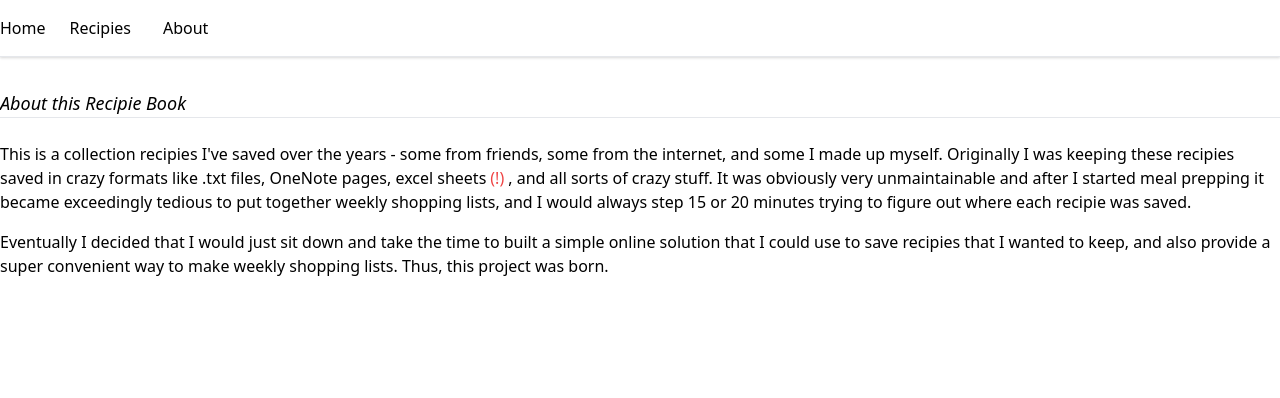
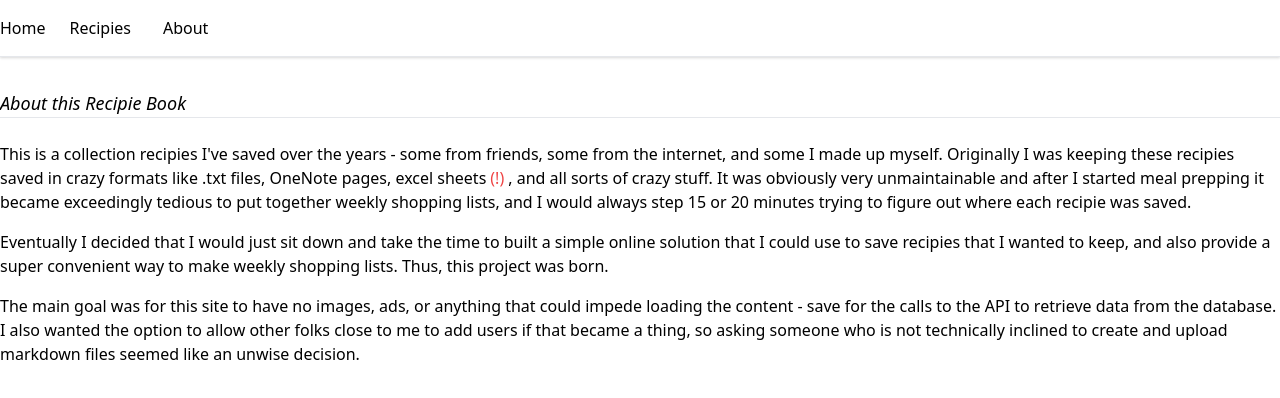
Before and after one commit to kairix-gh/recipiebook, a Vue app: page /about in a window 1280 px wide. Shown: the top 398 px of the page. Built offline with nearby package versions, Linux system fonts and the light colour scheme.

Commit message:
- Some more about stuff

```diff
--- a/src/views/About.vue
+++ b/src/views/About.vue
@@ -2,6 +2,7 @@
     <div>
         <h1 class="text-lg font-medium italic mb-6 border-b">About this Recipie Book</h1>
         <p class="mb-4">This is a collection recipies I've saved over the years - some from friends, some from the internet, and some I made up myself. Originally I was keeping these recipies saved in crazy formats like .txt files, OneNote pages, excel sheets<span class="text-red-500 font-medium px-1">(!)</span>, and all sorts of crazy stuff. It was obviously very unmaintainable and after I started meal prepping it became exceedingly tedious to put together weekly shopping lists, and I would always step 15 or 20 minutes trying to figure out where each recipie was saved.</p>
-        <p>Eventually I decided that I would just sit down and take the time to built a simple online solution that I could use to save recipies that I wanted to keep, and also provide a super convenient way to make weekly shopping lists. Thus, this project was born.</p>
+        <p class="mb-4">Eventually I decided that I would just sit down and take the time to built a simple online solution that I could use to save recipies that I wanted to keep, and also provide a super convenient way to make weekly shopping lists. Thus, this project was born.</p>
+        <p>The main goal was for this site to have no images, ads, or anything that could impede loading the content - save for the calls to the API to retrieve data from the database. I also wanted the option to allow other folks close to me to add users if that became a thing, so asking someone who is not technically inclined to create and upload markdown files seemed like an unwise decision.</p>
     </div>
 </template>
```
